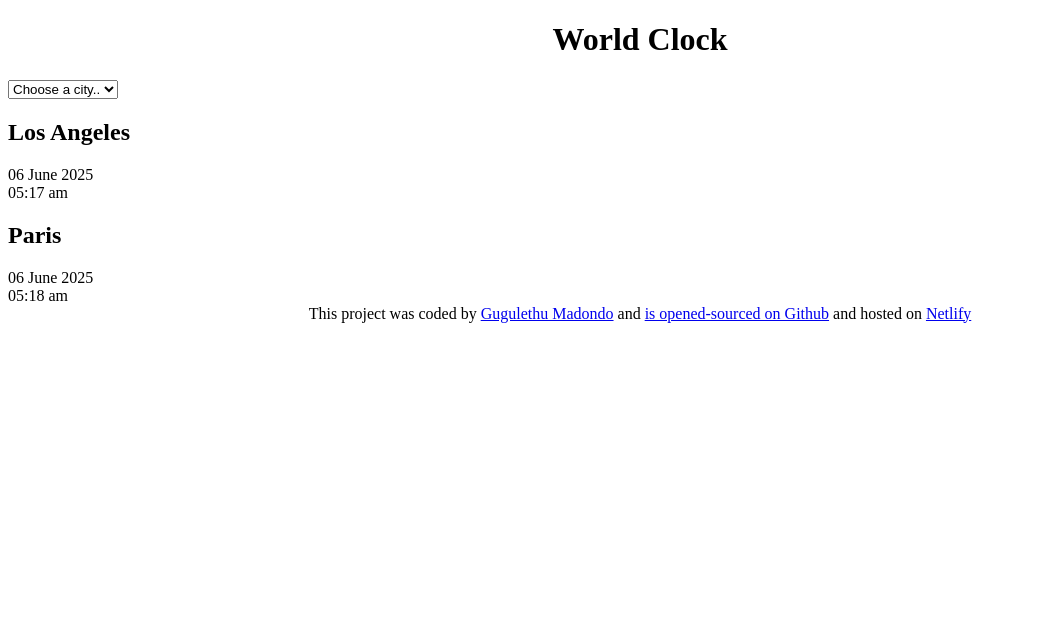
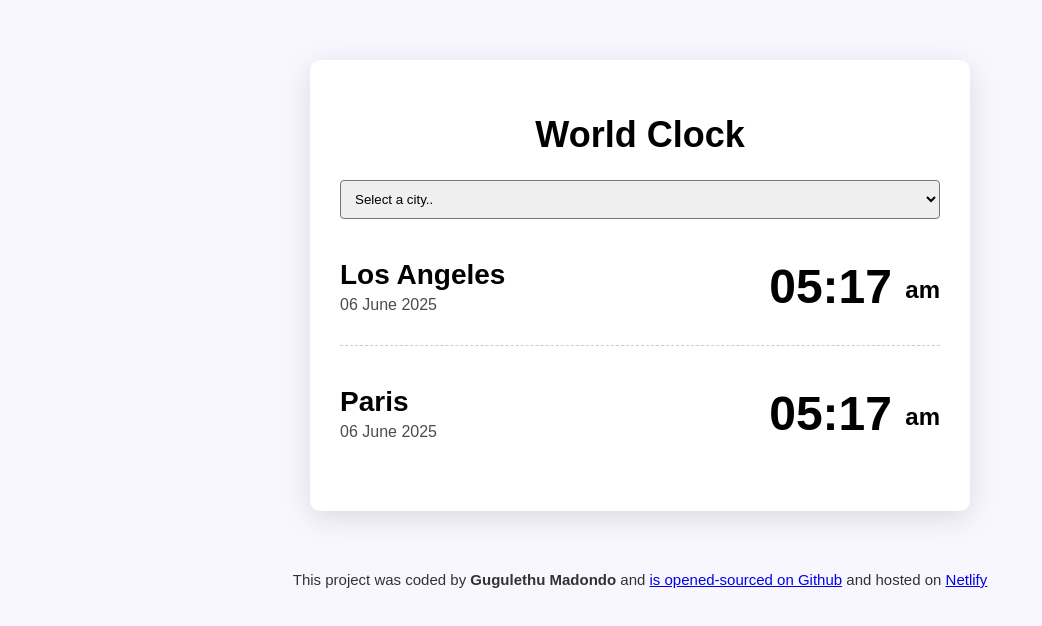
Before and after one commit to Gugulethu14/world-clock, a plain HTML site: page index.html in a window 1280 px wide. Shown: the whole page, without its empty margins (0-1042 px from the left). Drawn offline with Linux system fonts and the light colour scheme.

Commit message:
Added CSS

```diff
--- a/index.html
+++ b/index.html
@@ -4,31 +4,38 @@
     <meta charset="UTF-8">
     <meta name="viewport" content="width=device-width, initial-scale=1.0">
     <link rel="stylesheet" href="src/style.css">
-    <title>Document</title>
+    <title>World Clock</title>
 </head>
 <body>
 
 <div class="container">
 <h1>World Clock</h1>
-</div>
+
 <select name="" id="">
-  <option value="">Choose a city..</option>
+  <option value="">Select a city..</option>
   <option value="">Los Angeles</option>
   <option value="">Paris</option>
   <option value="">Tokyo</option>
 </select>
 
 <div class="city">
+ <div>
   <h2>Los Angeles</h2>
   <div class="date"> 06 June 2025</div>
-  <div class="time"> 05:17 am</div>
+ </div>
+  <div class="time"> 05:17 <small>am</small></div>
+</div>
+  <div class="city">
+    <div>
+      <h2>Paris</h2>
+      <div class="date"> 06 June 2025</div>
+    </div>
+    <div class="time"> 05:17 <small>am</small></div>
+</div>
+</div>
 
-  <h2>Paris</h2>
-  <div class="date"> 06 June 2025</div>
-  <div class="time"> 05:18 am</div>
-</div>
 <footer>
-  This project was coded by <a href="https://github.com/Gugulethu14" target="_blank">Gugulethu Madondo</a> and <a href="https://github.com/Gugulethu14/world-clock" target="_blank">is opened-sourced on Github</a> and hosted on <a href="https://frabjous-bunny-544523.netlify.app/" target="_blank">Netlify</a>
+  This project was coded by <strong>Gugulethu Madondo</strong> and <a href="https://github.com/Gugulethu14/world-clock" target="_blank">is opened-sourced on Github</a> and hosted on <a href="https://frabjous-bunny-544523.netlify.app/" target="_blank">Netlify</a>
 </footer>
 
   <script src="src/script.js"></script>
--- a/src/style.css
+++ b/src/style.css
@@ -1,7 +1,73 @@
+body{
+    background-color: #f9f7fe;
+    font-family: sans-serif;
+}
+
 h1{
     text-align: center;
+    font-family: sans-serif;
+    font-size: 36px;
+
+}
+
+h2{
+    margin: 0 0 5px;
+    font-size: 28px;
+
+}
+
+select{
+
+}
+
+.container{
+    max-width: 600px;
+    margin:60px auto;
+    background-color: white;
+    padding: 30px;
+    border-radius: 10px;
+    box-shadow:0px 7px 29px 0px rgba(100, 100, 111 , 0.2);
+
+}
+
+.city{
+    display: flex;
+    margin: 10px 0;
+    padding: 30px 0;
+    border-bottom: 1px dashed rgba(0, 0, 0 , 0.2);
+    justify-content: space-between;
+}
+
+.city:last-child{
+    border: none;
+}
+
+.time{
+    font-size: 48px;
+    font-weight: bold;
+
+}
+
+.time small{
+    font-size: 24px;
+    vertical-align: middle;
+    line-height: 48px;
+
+}
+
+.date{
+    opacity: 0.7;
+}
+
+select{
+    display: block;
+    width: 100%;
+    border-radius: 4px;
+    padding: 10px;
 }
 
 footer{
     text-align: center;
+    font-size: 15px;
+    color: rgba(0, 0, 0 , 0.8);
 }
```
